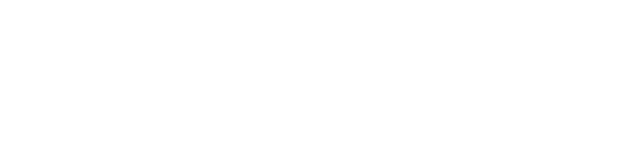
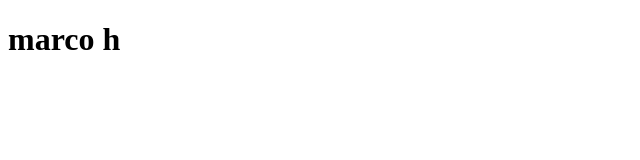
Before and after one commit to ThatsDexo/EIU-CS-Website, a plain HTML site: page pages/officers.html in a window 1280 px wide. Shown: the whole page, without its empty margins (0-640 px from the left). Drawn offline with Linux system fonts and the light colour scheme.

Commit message:
updated officers page

```diff
--- a/pages/officers.html
+++ b/pages/officers.html
@@ -6,6 +6,6 @@
     <title>officers</title>
 </head>
 <body>
-
+    <h1>marco h</h1>
 </body>
 </html>
```
